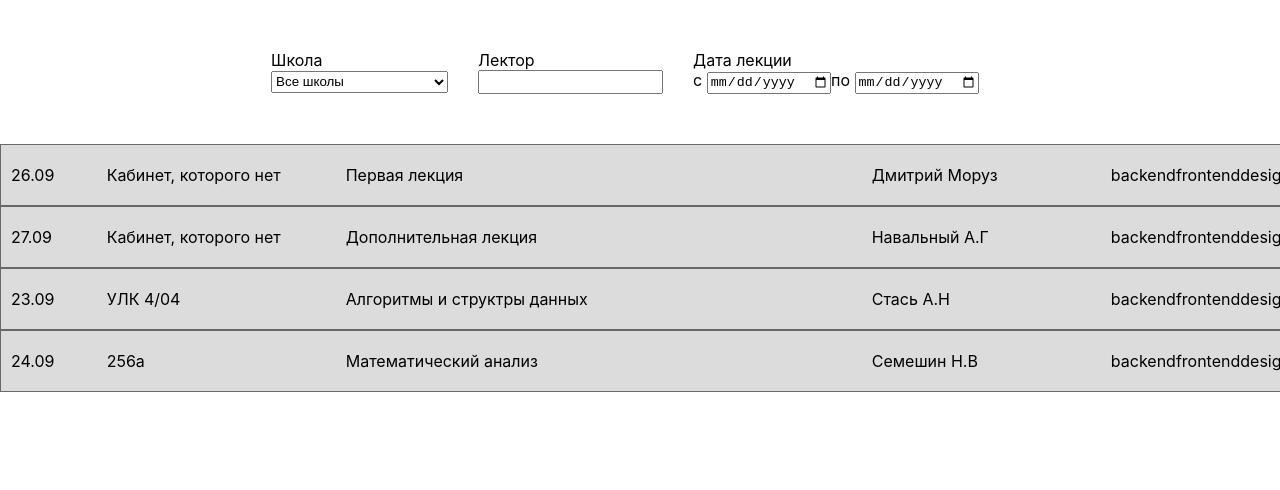
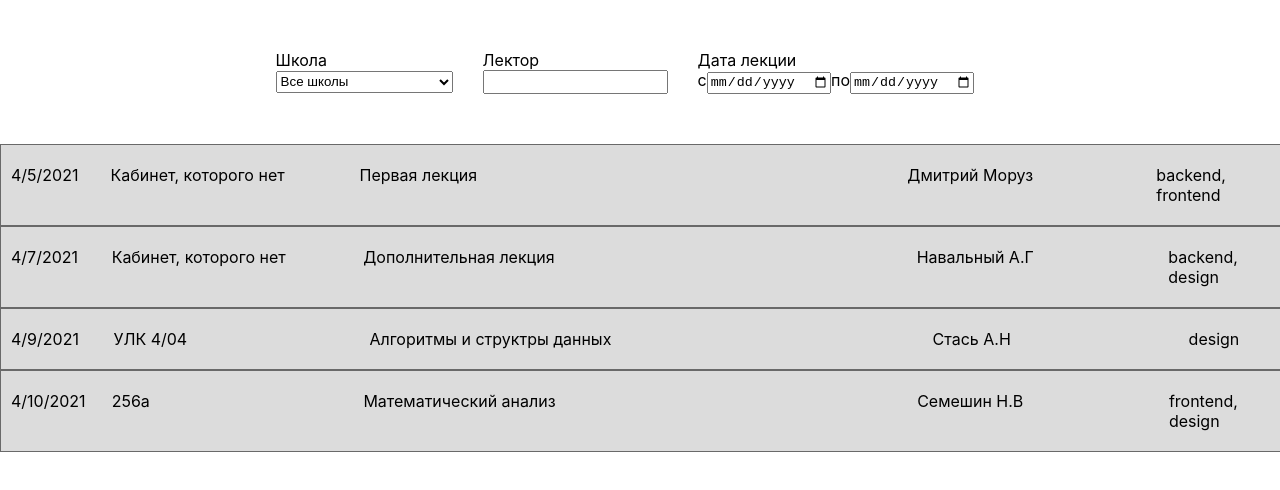
Before and after one commit to RadJix/timetable, a React (Create React App) app: page / in a window 1280 px wide. Shown: the top 490 px of the page. Built offline with nearby package versions, Linux system fonts and the light colour scheme.

Commit message:
adding a filter for schools and dates

```diff
--- a/src/components/School.jsx
+++ b/src/components/School.jsx
@@ -1,10 +1,7 @@
 import React from 'react';
-import HeaderContainer from "./header/HeaderContainer";
 import style from './School.module.css';
-import Timetable from "./main/Timetable";
 import {connect} from "react-redux";
 import Header from "./header/Header";
-import {onFindTeachers} from "../redux/school-reducer";
 
 
 
@@ -14,10 +11,7 @@ class School extends React.Component {
         return (
             <div className={style.wrapper}>
                 <Header {...this.props}
-                        school={this.props.school}
-                        onFindTeachers={this.props.onFindTeachers}/>
-               {/* <Timetable {...this.props}
-                           school={this.props.school} />*/}
+                        school={this.props.school} />
             </div>);
 
     }
@@ -31,7 +25,7 @@ let mapStateToProps = (state) => {
 }
 
 
-const SchoolContainer = connect(mapStateToProps, {onFindTeachers})(School);
+const SchoolContainer = connect(mapStateToProps, {})(School);
 
 
 
--- a/src/components/header/Header.jsx
+++ b/src/components/header/Header.jsx
@@ -4,19 +4,32 @@ import Table from "../main/table/Table";
 
 
 const Header = (props) => {
-    const teachersName =
-        props.school.Lecture
-                .map(item =>  item.interfaceLecture.teachers);
-    const [value, setValue] = useState('');
-    const filteredTeachers = teachersName.filter((teacher) => {
-        return teacher.toLowerCase().includes(value.toLowerCase());
-    })
 
-    /*const tableElements =
-        props.school.Lecture
-            .map(p => <Table title={p.interfaceLecture.title} schools={p.interfaceLecture.schools}
-                             date={p.interfaceLecture.date} place={p.interfaceLecture.place} />);*/
+    const [teacherFilterValue, setTeacher] = useState('');
 
+    const [schoolFilterValue, setSchoolFilterValue] = useState('');
+
+    const [dateFilterBegin, setDateFilterBegin] = useState(0);
+
+    const [dateFilterEnd, setDateFilterEnd] = useState(9617580800000);
+
+    const filteredItems = () => {
+        const result = props.school.Lecture.map(item => {
+            return {
+                teacher: item.interfaceLecture.teachers,
+                date: item.interfaceLecture.date,
+                place: item.interfaceLecture.place,
+                title: item.interfaceLecture.title,
+                schools: item.interfaceLecture.schools.join(', '),
+            }
+        }).filter(item => {
+            return item.teacher.toLowerCase().includes(teacherFilterValue.toString().toLowerCase())
+                && (schoolFilterValue !== null && item.schools.toLowerCase().includes(schoolFilterValue.toLowerCase()))
+                && (dateFilterBegin<=+item.date && dateFilterEnd>=+item.date)
+        })
+
+        return result;
+    }
 
     return (
         <div className={s.header}>
@@ -25,8 +38,8 @@ const Header = (props) => {
                     <div className={s.schools}>
                         <span>Школа</span>
                         <div>
-                            <select className={s.school}>
-                                <option value="allSchools">Все школы</option>
+                            <select className={s.school} onChange={(e) => setSchoolFilterValue(e.target.value)}>
+                                <option value="">Все школы</option>
                                 <option value="frontend">Frontend</option>
                                 <option value="backend">Backend</option>
                                 <option value="design">Design</option>
@@ -36,31 +49,33 @@ const Header = (props) => {
                     <div className={s.lecturers}>
                         <span>Лектор</span>
                         <div>
-                            <input type="text" className={s.lecturerName} onChange={(e) => setValue(e.target.value)} />
+                            <input type="text" className={s.lecturerName} onChange={(e) => setTeacher(e.target.value)}/>
                         </div>
                     </div>
                     <div className={s.date}>
                         <span>Дата лекции</span>
                         <div>
-                            c <input type="date" id="start-date" className={s.start}/>
-                            по <input type="date" id="end-date" className={s.end}/>
+                            c
+                            <input type="date" id="start-date" className={s.start} onChange={e => setDateFilterBegin(Date.parse(e.target.value))}/>
+                            по
+                            <input type="date" id="end-date" className={s.end} onChange={e => setDateFilterEnd(Date.parse(e.target.value))}
+                            />
                         </div>
                     </div>
                 </form>
             </nav>
             <div className={s.teachers}>
                 {
-                    filteredTeachers.map((teacher) => {
-                        return (
-                            <Table
-                                teacher={teacher}
-                                place={props.school.Lecture.filter(item=>item.interfaceLecture.teachers===teacher)[0].interfaceLecture.place}
-                                date = {props.school.Lecture.filter(item=>item.interfaceLecture.teachers===teacher)[0].interfaceLecture.date}
-                                title = {props.school.Lecture.filter(item=>item.interfaceLecture.teachers===teacher)[0].interfaceLecture.title}
-                                schools = {props.school.Lecture.filter(item=>item.interfaceLecture.teachers===teacher)[0].interfaceLecture.schools}
-                            />
-                        )
-                    })
+                    filteredItems().map((item, index) => (
+                        <Table
+                            key={index}
+                            teacher={item.teacher}
+                            place={item.place}
+                            title={item.title}
+                            schools={item.schools}
+                            date={new Date(item.date).toLocaleDateString()}
+                        />
+                    ))
                 }
             </div>
         </div>
@@ -68,5 +83,4 @@ const Header = (props) => {
 }
 
 
-
 export default Header;
--- a/src/components/header/HeaderContainer.jsx
+++ /dev/null
@@ -1,66 +0,0 @@
-import React from 'react';
-import {connect} from "react-redux";
-import Header from "./Header";
-import s from "./Header.module.css";
-
-
-class HeaderContainer extends React.Component {
-    findTeachers() {
-        console.log('findTeachers', this.searchInput.value);
-        this.props.onFindTeachers(this.searchInput.value);
-    }
-    render() {
-        return (
-            <div className={s.header}>
-                <nav className={s.nav}>
-                    <form className={s.search__form}>
-                        <div className={s.schools}>
-                            <span>Школа</span>
-                            <div>
-                                <select className={s.school}>
-                                    <option value="allSchools">Все школы</option>
-                                    <option value="frontend">Frontend</option>
-                                    <option value="backend">Backend</option>
-                                    <option value="design">Design</option>
-                                </select>
-                            </div>
-                        </div>
-                        <div className={s.lecturers}>
-                            <span>Лектор</span>
-                            <div>
-                                {/*<input type="text" className={s.lecturerName} onChange={(e) => setValue(e.target.value)} />*/}
-                                <input type="text" ref={(input) => {this.props.searchInput = input}} />
-                                <button onClick={this.findTeachers.bind(this)}>Find Teachers</button>
-                            </div>
-                        </div>
-                        <div className={s.date}>
-                            <span>Дата лекции</span>
-                            <div>
-                                c <input type="date" id="start-date" className={s.start}/>
-                                по <input type="date" id="end-date" className={s.end}/>
-                            </div>
-                        </div>
-                    </form>
-                </nav>
-                {/*<div className={s.teachers}>
-                {
-                    filteredTeachers.map((teacher, index) => {
-                        return (
-                            <div  teacher={teacher} key={index}/>
-                        )
-                    })
-                }
-                </div>*/}
-            </div>
-        );
-    }
-}
-
-export default HeaderContainer
-
-{/*
-const mapStateToProps = (state) => ({
-    schools: state.school
-});
-
-*/}
--- a/src/components/main/table/Table.jsx
+++ b/src/components/main/table/Table.jsx
@@ -8,9 +8,7 @@ const Table = (props) => {
             <div className={s.date}>{props.date}</div>
             <div className={s.place}>{props.place}</div>
             <div className={s.description}>{props.title}</div>
-            <div className={s.teachers}>{props.teacher}
-
-            </div>
+            <div className={s.teachers}>{props.teacher}</div>
             <div className={s.schools}>{props.schools}</div>
         </div>
     )
--- a/src/redux/school-reducer.jsx
+++ b/src/redux/school-reducer.jsx
@@ -1,7 +1,3 @@
-import {useState} from "react";
-
-const FIND_TEACHERS = 'FIND_TEACHERS';
-
 let initialState = {
     Lecture: [
         {
@@ -9,8 +5,8 @@ let initialState = {
                 title: "Первая лекция",
                 link: null,
                 teachers: "Дмитрий Моруз",
-                schools: ["backend", "frontend", "design"],
-                date: 26.09,
+                schools: ["backend", "frontend", ],
+                date: 1617580800000,
                 place: "Кабинет, которого нет",
             },
             interfaceTeachers: {
@@ -24,8 +20,8 @@ let initialState = {
                 title: "Дополнительная лекция",
                 link: null,
                 teachers: "Навальный А.Г",
-                schools: ["backend", "frontend", "design"],
-                date: 27.09,
+                schools: ["backend",  "design"],
+                date: 1617753600000,
                 place: "Кабинет, которого нет",
             },
             interfaceTeachers: {
@@ -39,8 +35,8 @@ let initialState = {
                 title: "Алгоритмы и структры данных",
                 link: null,
                 teachers: "Стась А.Н",
-                schools: ["backend", "frontend", "design"],
-                date: 23.09,
+                schools: ["design"],
+                date: 1617926400000,
                 place: "УЛК 4/04",
             },
             interfaceTeachers: {
@@ -54,8 +50,8 @@ let initialState = {
                 title: "Математический анализ",
                 link: null,
                 teachers: "Семешин Н.В",
-                schools: ["backend", "frontend", "design"],
-                date: 24.09,
+                schools: [ "frontend", "design"],
+                date: 1618012800000,
                 place: "256a",
             },
             interfaceTeachers: {
@@ -77,9 +73,6 @@ const schoolReducer = (state = initialState, action) => {
 
 
 
-export const onFindTeachers = (name) => ({type: FIND_TEACHERS, payload: name})
-
-
 
 
 export default schoolReducer;
```
Also changed, not shown: src/components/main/Timetable.jsx (deleted, +0 -21 lines), src/components/main/Timetable.module.css (added), 1 other file (tests, documents, lock files or other folders).
